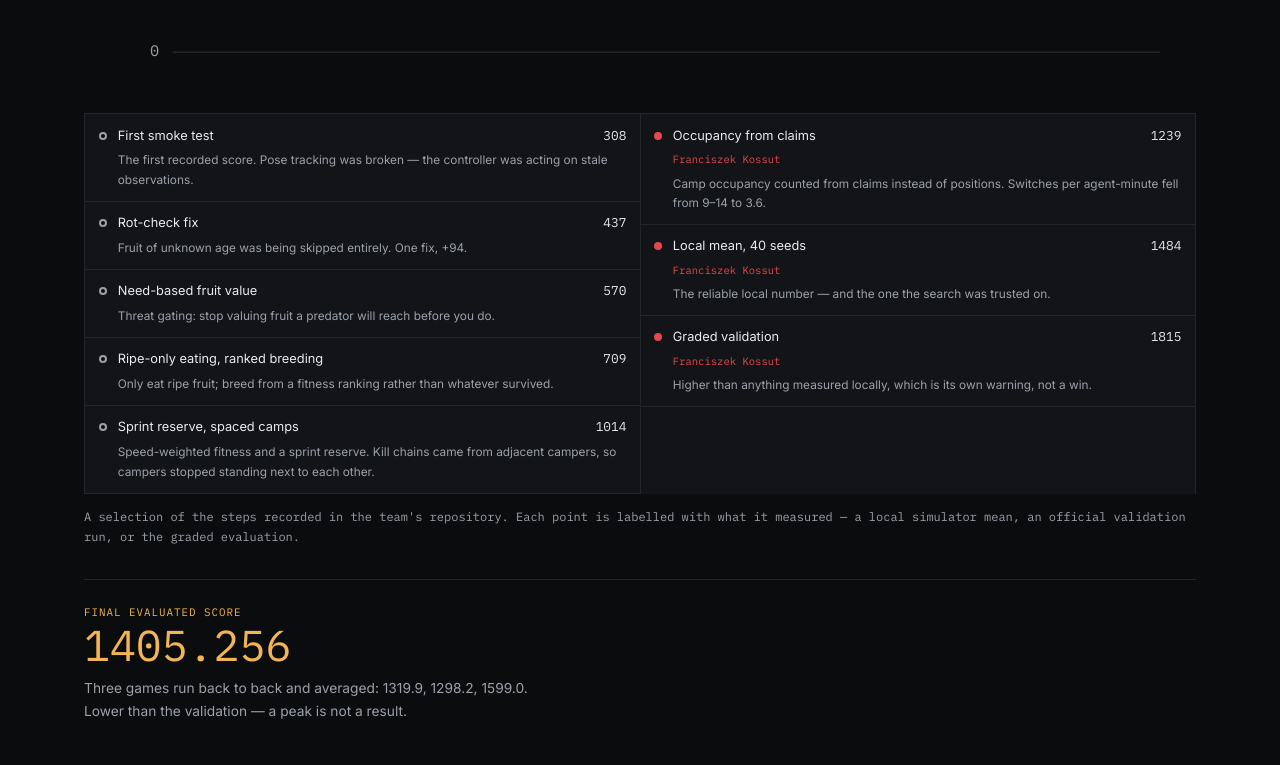
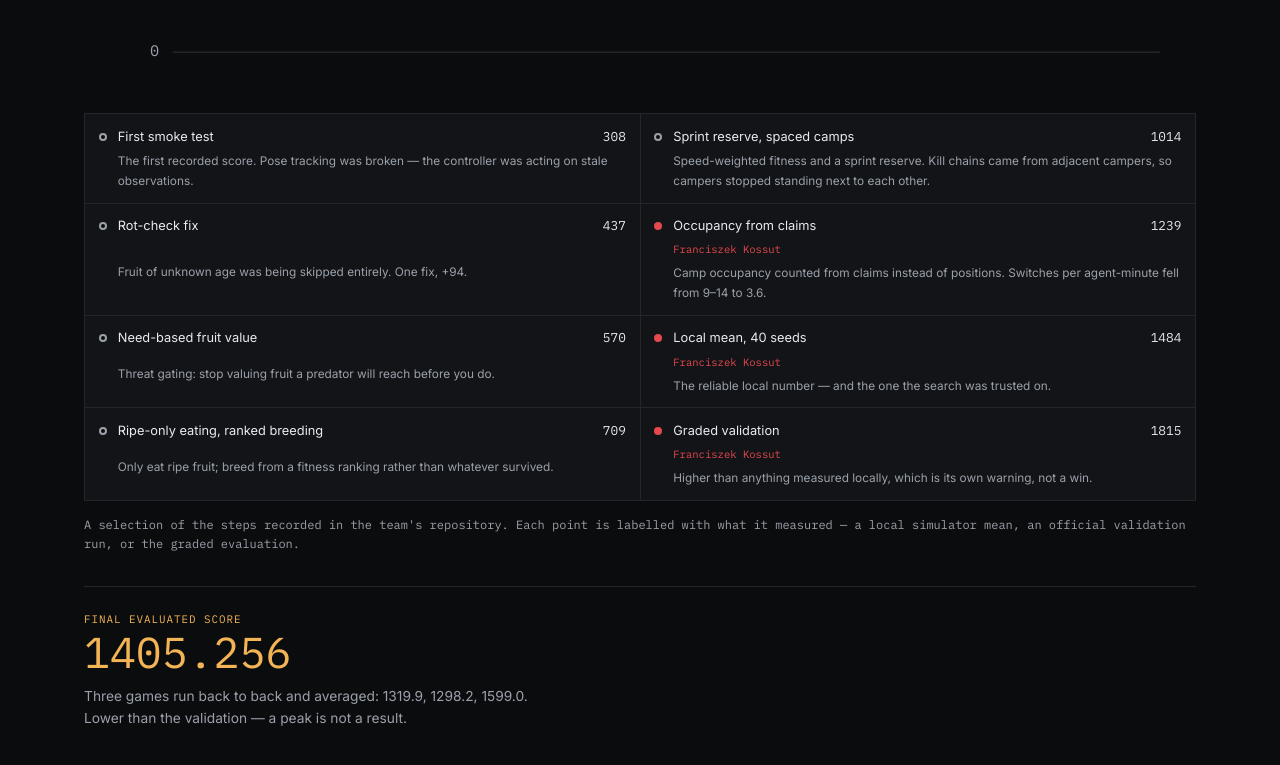
Before and after one commit to zytzev/Elysa-s_site, a website: page public/index.html in a window 1280 px wide. Shown: the part 3855-4620 px from the top of the page. Drawn offline with Linux system fonts and the light colour scheme.

Commit message:
fix: steps read down each column with the rows kept level
Multi-column was the wrong tool. Its columns lay out independently, so entries
of different heights ended at different places and the short column was left
with a hole — ragged, not symmetric.

Back to a grid, which keeps the rows level across both columns, with
grid-auto-flow: column for the reading order: down the first column, then down
the second. An odd step count now appends one filler cell so the box still
closes at the bottom right instead of showing a bare cell.

Also: Drone Flyby's red line now spans 0.5055 -> 0.5841, which required marking
0.5055 as his too, so both ends of that segment belong to him. It reads as two
red dots and one red segment. Note that 0.5055 was listed as Javier's in the
teammate audit; it is now marked as Franciszek's.

smoke.js asserts the filler appears only on odd counts, and its stub gained
setProperty (the missing method is what surfaced this).

```diff
--- a/public/index.html
+++ b/public/index.html
@@ -196,7 +196,7 @@
                 { value: 0.2365, kind: "validation", labelKey: "run.d3", noteKey: "run.d3n" },
                 { value: 0.3048, kind: "validation", labelKey: "run.d4", noteKey: "run.d4n" },
                 { value: 0.4618, kind: "validation", labelKey: "run.d5", noteKey: "run.d5n" },
-                { value: 0.5055, kind: "validation", labelKey: "run.d6", noteKey: "run.d6n" },
+                { value: 0.5055, kind: "validation", labelKey: "run.d6", noteKey: "run.d6n", author: "franek" },
                 { value: 0.5841, kind: "validation", labelKey: "run.d7", noteKey: "run.d7n", author: "franek" },
                 { value: 0.2630, kind: "evaluated",  labelKey: "run.d8", noteKey: "run.d8n" }
               ],
--- a/public/motion.js
+++ b/public/motion.js
@@ -328,7 +328,13 @@
     /* The legend carries every value as plain text, so the whole story is
        available without seeing the chart at all. */
     if (opts.legend && opts.t) {
-      opts.legend.innerHTML = pts
+      /* The grid fills column-major, so the CSS needs the row count. An odd
+         number of steps also needs one filler cell, or the box is left open at
+         the bottom right. */
+      var rows = Math.ceil(pts.length / 2);
+      opts.legend.style.setProperty("--rows", String(rows));
+
+      var legendHtml = pts
         .map(function (p) {
           var who = p.author ? ((opts.authorName && opts.authorName(p.author)) || p.author) : "";
           return (
@@ -342,6 +348,11 @@
           );
         })
         .join("");
+
+      for (var f = rows * 2 - pts.length; f > 0; f--) {
+        legendHtml += '<li class="run__legend-item run__legend-item--filler" aria-hidden="true"></li>';
+      }
+      opts.legend.innerHTML = legendHtml;
     }
 
     if (REDUCED) { svg.classList.add("is-complete"); return; }
--- a/public/styles.css
+++ b/public/styles.css
@@ -511,29 +511,36 @@ a:hover { text-decoration: underline; }
   font-variant-numeric: tabular-nums;
 }
 
-/* Step list, read DOWN each column and then across: step 1, 2, 3 down the first
-   column, then the rest down the second. The grid that was here flowed
-   left-to-right, so consecutive steps read across a row instead of down a list.
-   Multi-column does this natively and has no empty-cell problem on odd counts. */
+/* Steps read DOWN each column and then across, and the rows stay aligned across
+   both columns. Multi-column was the wrong tool: its columns are independent,
+   so entries of different heights left ragged edges and a hole under the short
+   one. A grid keeps the rows level; grid-auto-flow: column gives the reading
+   order; a filler cell keeps the box rectangular when the count is odd. */
 .run__legend {
-  list-style: none;
+  display: grid;
+  gap: 1px;
+  background: var(--line);
   border: 1px solid var(--line);
-  border-bottom: 0;      /* the items' own bottom borders close the box */
-  background: var(--surface);
 }
 @media (min-width: 48em) {
-  .run__legend { columns: 2; column-gap: 0; column-rule: 1px solid var(--line); }
+  .run__legend {
+    grid-template-columns: repeat(2, minmax(0, 1fr));
+    grid-auto-flow: column;
+    grid-template-rows: repeat(var(--rows, 4), auto);
+  }
 }
 .run__legend-item {
-  break-inside: avoid;
-  padding: 0.65rem 0.85rem;
+  background: var(--surface);
+  padding: 0.7rem 0.85rem;
   display: grid;
   grid-template-columns: auto 1fr auto;
   gap: 0.35rem 0.7rem;
   align-items: baseline;
   font-size: 0.8rem;
-  border-bottom: 1px solid var(--line);
 }
+/* an empty cell in the last slot, so an odd count still closes the box */
+.run__legend-item--filler { padding: 0; }
+@media (max-width: 47.99em) { .run__legend-item--filler { display: none; } }
 .run__legend-dot { width: 8px; height: 8px; border-radius: 50%; display: inline-block; }
 .run__legend-item--local .run__legend-dot { background: var(--canvas); border: 2px solid var(--ink-muted); }
 .run__legend-item--validation .run__legend-dot { background: var(--accent); }
```
Also changed, not shown: smoke.js (+6 -1 lines).
